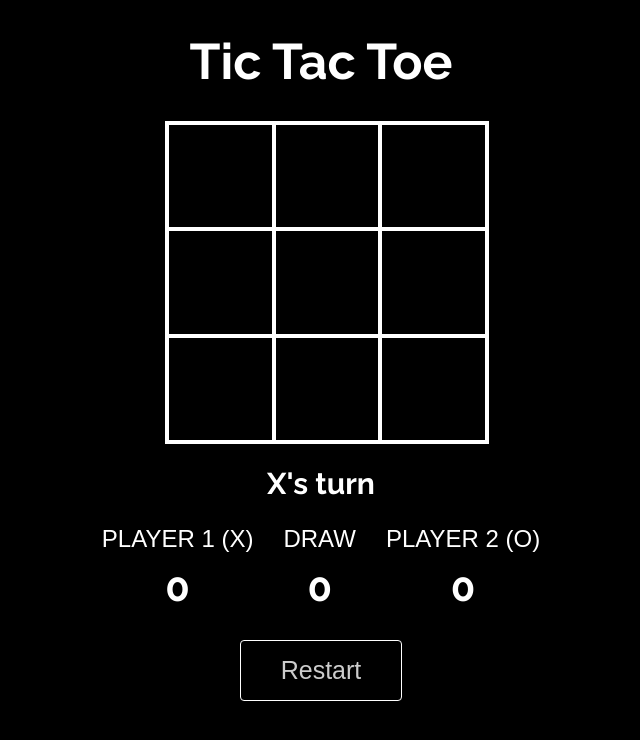
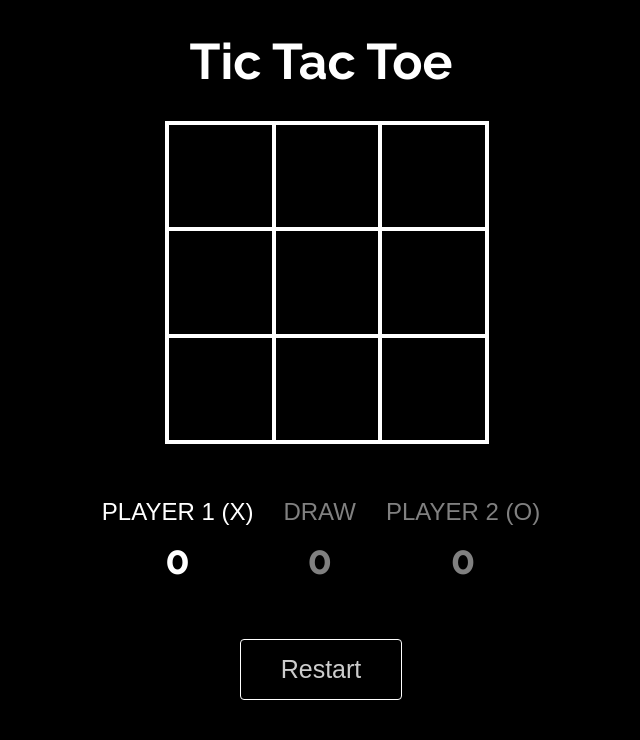
Before and after one commit to S-Rohan-1904/Tic-Tac-Toe, a plain HTML site: page index.html in a window 1280 px wide. Shown: the whole page, without its empty margins (319-959 px from the left). Drawn offline with Linux system fonts and the light colour scheme.

Commit message:
Fix status of game

```diff
--- a/index.html
+++ b/index.html
@@ -20,21 +20,20 @@
             <div index="7" class="cell"></div>
             <div index="8" class="cell"></div>
         </div>
-        <h2 id="statusText"></h2>
+
         <div class="scoreboard">
             <div class="player1">
-                <h1>PLAYER 1 (X)</h1>
+                <h1 id="player1Label">PLAYER 1 (X)</h1>
                 <h2 id="player1Score">0</h2>
             </div>
             <div class="draw">
-                <h1>DRAW</h1>
+                <h1 id="drawLabel">DRAW</h1>
                 <h2 id="draw">0</h2>
             </div>
             <div class="player2">
-                <h1>PLAYER 2 (O)</h1>
+                <h1 id="player2Label">PLAYER 2 (O)</h1>
                 <h2 id="player2Score">0</h2>
             </div>
-
         </div>
         <button id="restartBtn">Restart</button>
     </div>
--- a/script.js
+++ b/script.js
@@ -1,6 +1,8 @@
 const cells=document.querySelectorAll('.cell')
-const statusText = document.querySelector('#statusText')
 const restartBtn = document.querySelector('#restartBtn')
+const player1Label = document.querySelector('#player1Label')
+const player2Label = document.querySelector('#player2Label')
+const drawLabel = document.querySelector('#drawLabel')
 const player1Score = document.querySelector('#player1Score')
 const player2Score = document.querySelector('#player2Score')
 const drawScore = document.querySelector('#draw')
@@ -26,11 +28,23 @@ let currentPlayer='X'
 let running=false
 
 initialize()
-
+function opacity(currentPlayer) {
+    if (currentPlayer=='X') {
+        player1Score.style.opacity='1'
+        player1Label.style.opacity='1'
+        player2Score.style.opacity='0.5'
+        player2Label.style.opacity='0.5'
+    } else {
+        player1Score.style.opacity='0.5'
+        player1Label.style.opacity='0.5'
+        player2Score.style.opacity='1'
+        player2Label.style.opacity='1'
+    }
+}
 function initialize() {
     cells.forEach(cell => cell.addEventListener('click', cellClicked))
     restartBtn.addEventListener('click', restartGame)
-    statusText.textContent=`${currentPlayer}'s turn`
+    opacity(currentPlayer)
     running=true
 }
 
@@ -50,7 +64,7 @@ function update(cell,index) {
 
 function changePlayer() {
     currentPlayer = (currentPlayer == 'X') ? 'O' : 'X'
-    statusText.textContent = `${currentPlayer}'s turn`
+    opacity(currentPlayer)
 }
 
 function checkWinner() {
@@ -77,13 +91,11 @@ function checkWinner() {
             player2+=1
             player2Score.textContent=`${player2}`
         }
-        statusText.textContent=`${currentPlayer} wins!`
         running=false
     }
     else if(!input.includes("")) {
         draw+=1
         drawScore.textContent=`${draw}`
-        statusText.textContent='Draw!'
         running=false
     }
     else {
@@ -95,7 +107,7 @@ function checkWinner() {
 function restartGame() {
     currentPlayer = "X"
     input = ['','','','','','','','','']
-    statusText.textContent=`${currentPlayer}'s turn`
+    opacity(currentPlayer)
     cells.forEach(cell=> cell.textContent='')
     running=true
 }
--- a/style.css
+++ b/style.css
@@ -62,6 +62,7 @@ h1#title {
     transition: color 0.2s ease-in-out;
     text-align: center;
     margin: auto;
+    margin-top: 40px;
 }
 
 #restartBtn:hover {
@@ -74,7 +75,7 @@ h1#title {
     justify-content: center;
     gap: 30px;
     font-size: 12px;
-    margin: 0 0 30px 0;
+    margin: 7vh 0 2vh 0;
 }
 
 .scoreboard h1 {
@@ -86,3 +87,7 @@ h1#title {
     font-size: 40px;
     margin: 0;
 }
+
+.draw h1,.draw h2 {
+    opacity: 0.5;
+}
```
